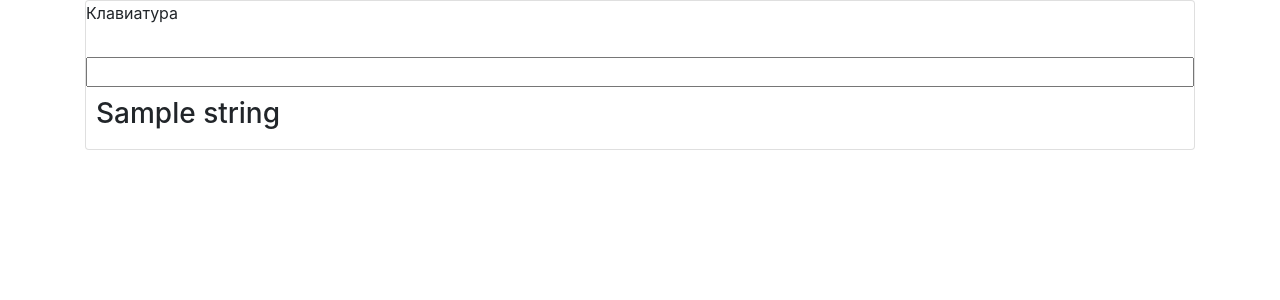
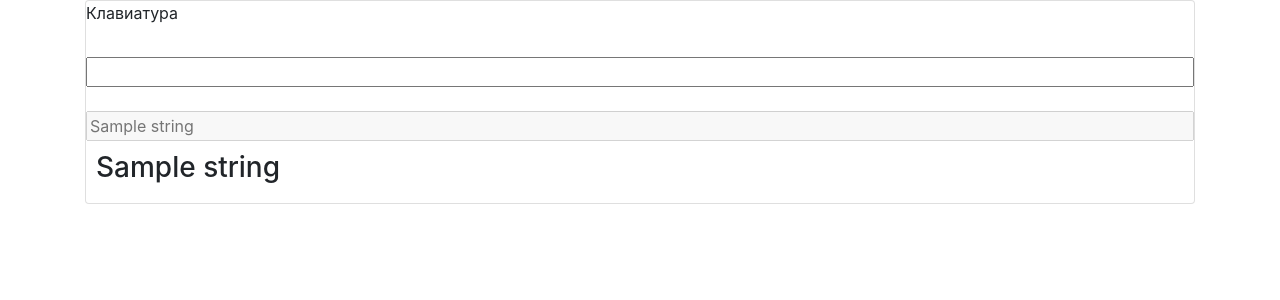
Before and after one commit to MaximZobkov/KeyboardTrainer, a Flask app: template templates/index.html in a window 1280 px wide. Shown: the top 300 px of the page. Run offline with Flask 2, Linux system fonts and the light colour scheme; the template is opened without the code that fills it: most values are stand-ins (such as "Sample title", 1, 10 or a date in 2020).

Commit message:
first_end

```diff
--- /dev/null
+++ b/static/js/script.js
@@ -0,0 +1,25 @@
+message_input.onkeypress = handle;
+var string_s = message_input2.getAttribute('placeholder');
+var number = 0;
+var error = 0;
+var error_start = 0;
+alert('g');
+
+function handle(e) {
+    /*if (e.key == Backspace){
+        let string_ss = message_input.getAttribute('text');
+        message_input.setAttribute('text', string_ss);
+    }*/
+    if (e.key === string_s[0]) {
+        string_s = string_s.slice(1);
+        message_input2.setAttribute('placeholder', string_s);
+    }
+}
+
+
+
+//second chance
+/*document.addEventListener('keypress', function(event) {
+      alert(string[number]);
+      number += 1;
+    });*/
--- a/templates/base.html
+++ b/templates/base.html
@@ -10,6 +10,8 @@
     <title> GusKeyboard </title>
     <link rel="shortcut icon" href="../static/img/klava.png" type="image/png">
     <link rel="stylesheet" type="text/css" href="../static/css/style.css"/>
+    {% block head %}
+    {% endblock %}
 </head>
 <body>
 <div class="content container">
--- a/templates/index.html
+++ b/templates/index.html
@@ -2,10 +2,11 @@
 
 
 {% block content %}
-<div class="card">
+<div class="card" id="small_body">
     <label for="message_input">Клавиатура</label>
     <br><input type="text" id="message_input" class="input">
-    <h3 id="message_output">{{string}}</h3>
+    <br><input type="text" id="message_input2" class="input" placeholder="{{string}}" disabled>
+    <h3>{{string}}</h3>
     <script src="../static/js/script.js"></script>
 </div>
 {% endblock %}
```
